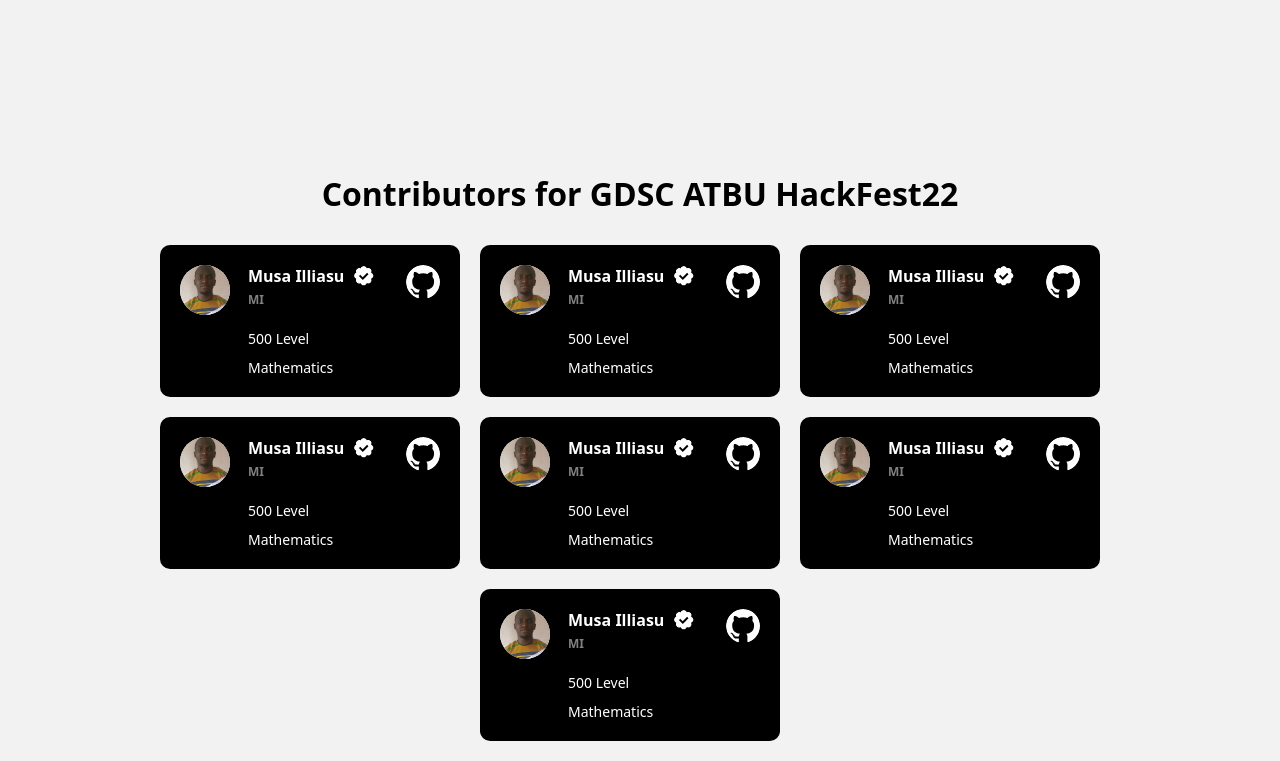
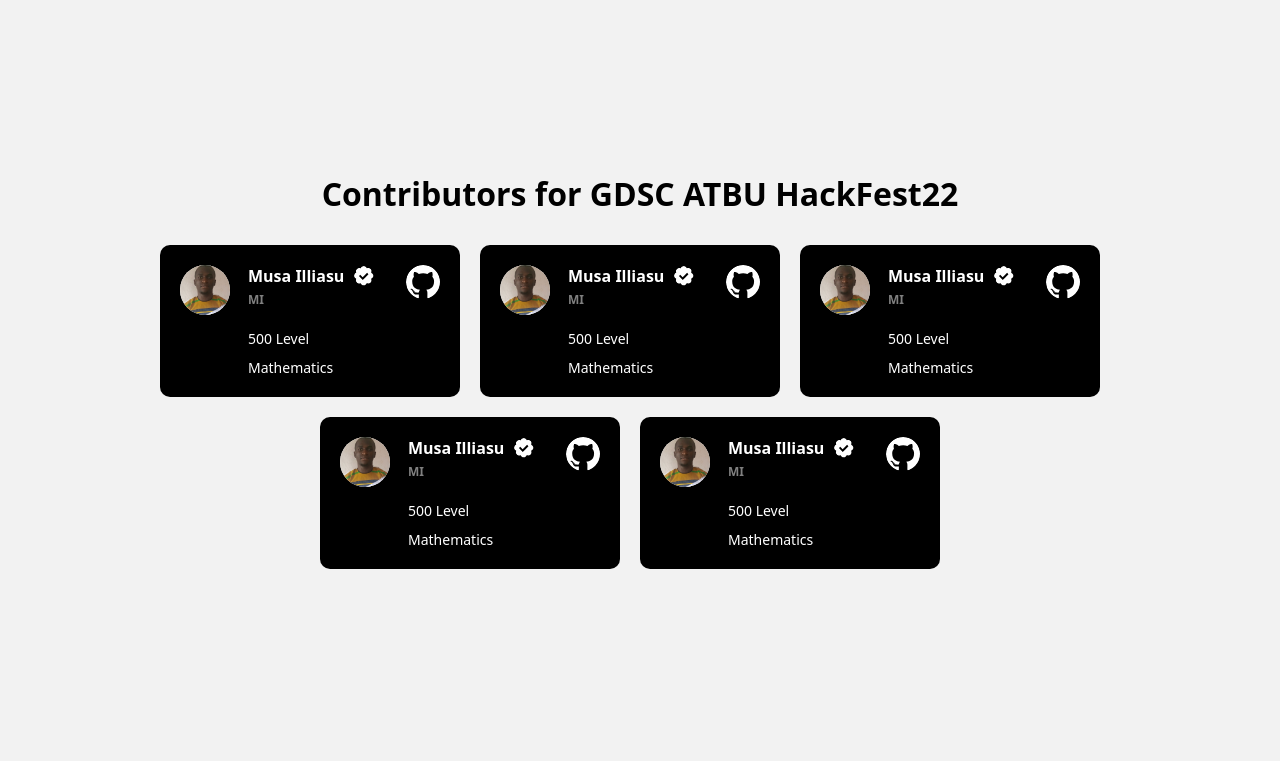
Before and after one commit to mohammadui/Hacktoberfest-ATBU, a plain HTML site: page index.html in a window 1280 px wide. Shown: the part 538-1299 px from the top of the page. After the commit the page ends 1127 px from the top, so only its background shows below. Drawn offline with Linux system fonts and the light colour scheme.

Commit message:
updated contributor

```diff
--- a/index.html
+++ b/index.html
@@ -52,6 +52,7 @@
 
                 <div class="contributors" id="contributors">
 
+                    <!-- Musa Illiasu -->
                     <div class="contributor">
                         <!-- User image -->
                         <div class="cont_image">
@@ -83,6 +84,7 @@
 
                     </div>
 
+                    <!-- Musa Illiasu -->
                     <div class="contributor">
                         <!-- User image -->
                         <div class="cont_image">
@@ -114,6 +116,7 @@
 
                     </div>
 
+                    <!-- Musa Illiasu -->
                     <div class="contributor">
                         <!-- User image -->
                         <div class="cont_image">
@@ -145,6 +148,7 @@
 
                     </div>
 
+                    <!-- Musa Illiasu -->
                     <div class="contributor">
                         <!-- User image -->
                         <div class="cont_image">
@@ -176,6 +180,7 @@
 
                     </div>
 
+                    <!-- Musa Illiasu -->
                     <div class="contributor">
                         <!-- User image -->
                         <div class="cont_image">
@@ -207,70 +212,6 @@
 
                     </div>
 
-                    <div class="contributor">
-                        <!-- User image -->
-                        <div class="cont_image">
-                            <img src="./asset/images/musa_illiasu.jpg" alt="Musa Illiasu" />
-                        </div>
-
-                        <div class="cont_content">
-                            <div class="flex_start_center">
-                                <!-- Full Name -->
-                                <strong>Musa Illiasu</strong>
-                                <span class="mark"><img src="./asset/svgs/verified-mark-white.svg" alt="Mark Icon"></span><br />
-                            </div>
-
-                            <span class="git_icon">
-                                <img src="./asset/svgs/github-white.svg" alt="Mark Icon">
-                            </span>
-
-                            <!-- Username -->
-                            <small>MI</small>
-
-                            <div class="cont_top">
-                                <!-- Level -->
-                                <p class="mb-1">500 Level</p>
-
-                                <!-- Course of study -->
-                                <p>Mathematics</p>
-                            </div>
-                        </div>
-
-                    </div>
-
-                    <div class="contributor">
-                        <!-- User image -->
-                        <div class="cont_image">
-                            <img src="./asset/images/musa_illiasu.jpg" alt="Musa Illiasu" />
-                        </div>
-
-                        <div class="cont_content">
-                            <div class="flex_start_center">
-                                <!-- Full Name -->
-                                <strong>Musa Illiasu</strong>
-                                <span class="mark"><img src="./asset/svgs/verified-mark-white.svg" alt="Mark Icon"></span><br />
-                            </div>
-
-                            <span class="git_icon">
-                                <img src="./asset/svgs/github-white.svg" alt="Mark Icon">
-                            </span>
-
-                            <!-- Username -->
-                            <small>MI</small>
-
-                            <div class="cont_top">
-                                <!-- Level -->
-                                <p class="mb-1">500 Level</p>
-
-                                <!-- Course of study -->
-                                <p>Mathematics</p>
-                            </div>
-                        </div>
-
-                    </div>
-
-                    <!-- Template Section -->
-
                 </div>
 
             </div>
--- a/style.css
+++ b/style.css
@@ -39,6 +39,7 @@ nav {
     width: 80px;
     height: 40px;
     overflow: hidden;
+    cursor: pointer;
 }
 
 .logo img {
@@ -90,6 +91,7 @@ main {
 .hero_content h1 {
     font-size: 36px;
     margin-bottom: 20px;
+    text-transform: uppercase;
 }
 
 .hero_content p {
```
Also changed, not shown: 1 other file.
